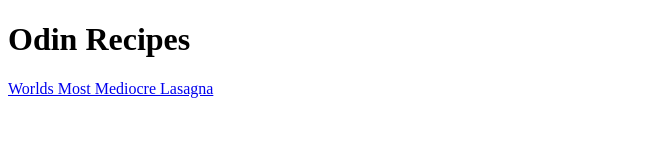
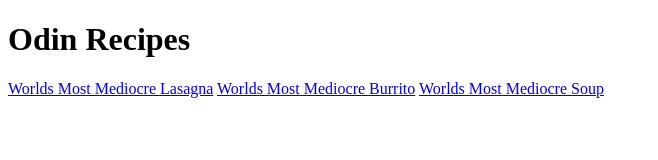
Before and after one commit to er-ortiz/odin-recipes, a plain HTML site: page index.html in a window 1280 px wide. Shown: the whole page, without its empty margins (0-658 px from the left). Drawn offline with Linux system fonts and the light colour scheme.

Commit message:
Updated links for new recipes (burrito and soup)

```diff
--- a/index.html
+++ b/index.html
@@ -9,5 +9,7 @@
     <h1>Odin Recipes</h1>
 
     <a href="./recipes/lasagna.html">Worlds Most Mediocre Lasagna</a>
+    <a href="./recipes/burrito.html">Worlds Most Mediocre Burrito</a>
+    <a href="./recipes/soup.html">Worlds Most Mediocre Soup</a>
 </body>
 </html>
```
